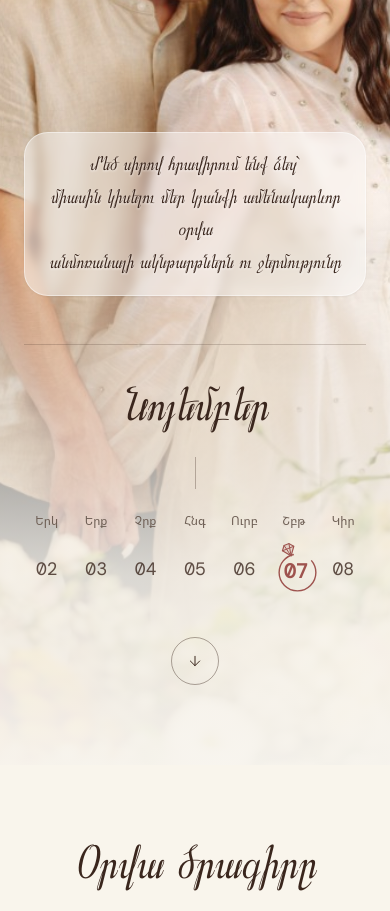
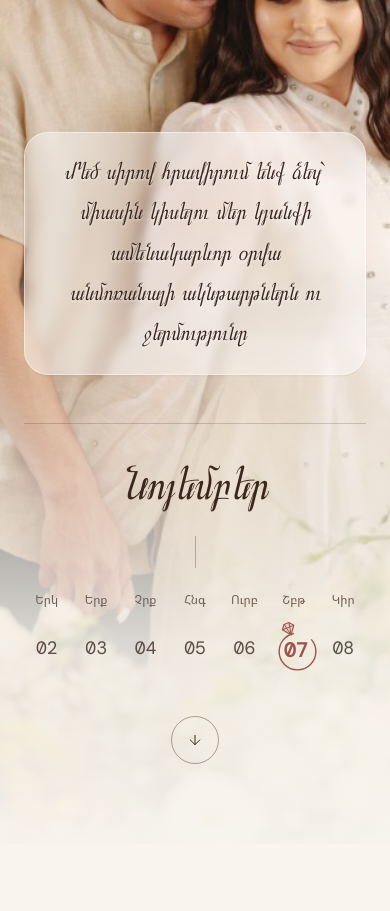
Before and after one commit to ariga-mazmanyan/wedding-david-arish, a Next.js app: page / in a window 390 px wide. Shown: the part 1260-2171 px from the top of the page. Built offline with nearby package versions, Linux system fonts and the light colour scheme.

Commit message:
style(details): increase font size of invitation text card for enhanced legibility

```diff
--- a/app/page.tsx
+++ b/app/page.tsx
@@ -273,8 +273,8 @@ export default function Page() {
 
         {/* Bottom: Lowered invitation text and Calendar */}
         <div className="relative z-10 mx-auto flex max-w-3xl flex-col items-center">
-          <div className="mx-auto max-w-xl rounded-3xl border border-white/45 bg-white/45 px-5 py-4 text-center shadow-xs backdrop-blur-[4px] sm:px-8 sm:py-6">
-            <p className="font-dzeragir text-xl leading-relaxed text-primary drop-shadow-[0_1px_1px_rgba(255,255,255,0.8)] sm:text-3xl md:text-4xl">
+          <div className="mx-auto max-w-xl rounded-3xl border border-white/45 bg-white/45 px-6 py-5 text-center shadow-xs backdrop-blur-[4px] sm:px-8 sm:py-6">
+            <p className="font-dzeragir text-[1.55rem] leading-relaxed text-primary drop-shadow-[0_1px_1px_rgba(255,255,255,0.8)] sm:text-3xl md:text-4xl">
               Մեծ սիրով հրավիրում ենք ձեզ՝<br />
               միասին կիսելու մեր կյանքի ամենակարևոր օրվա<br />
               անմոռանալի ակնթարթներն ու ջերմությունը
```
